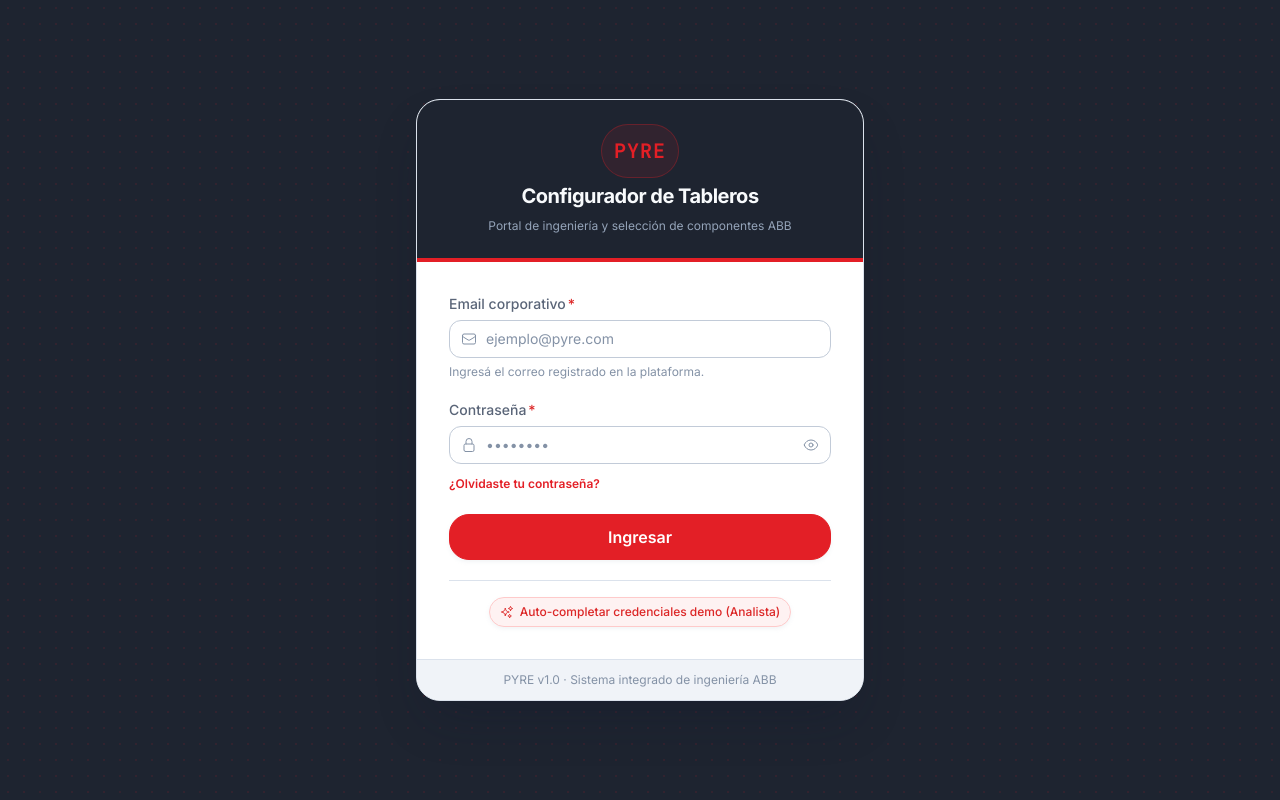
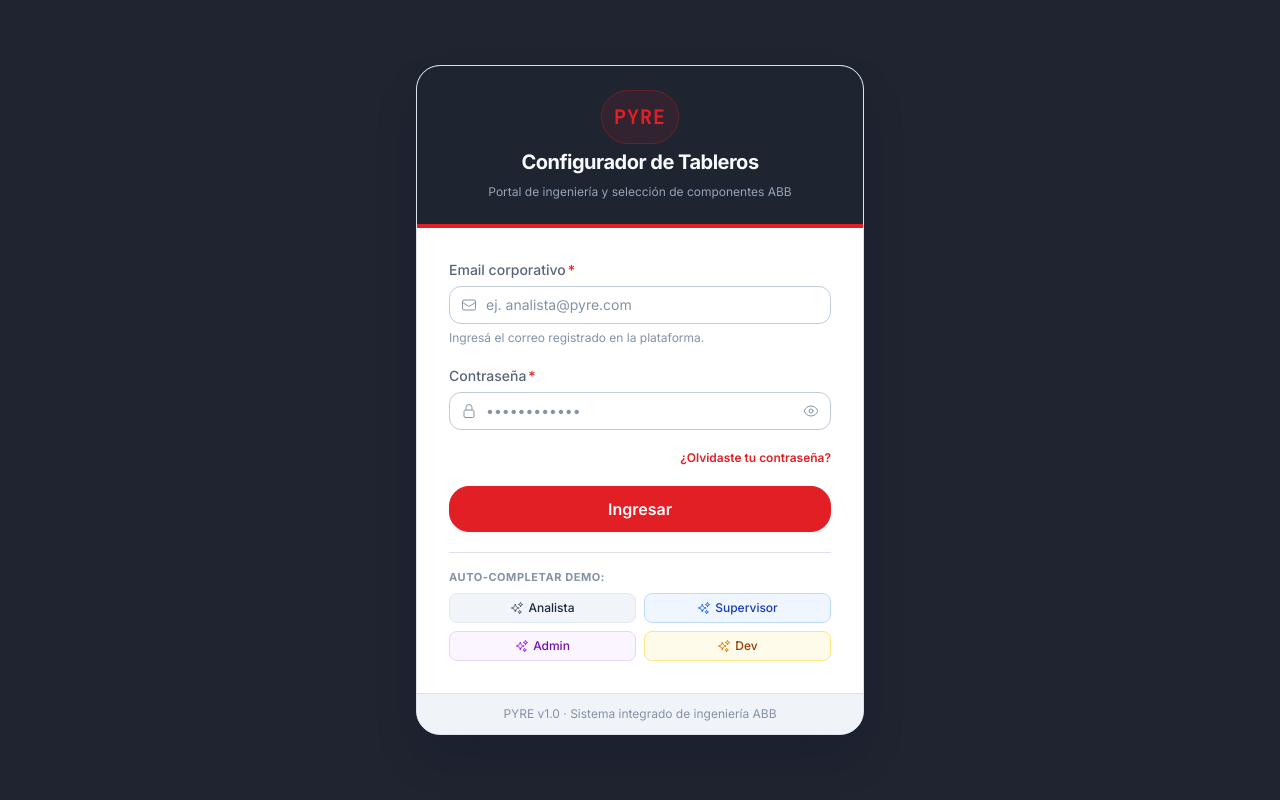
Before and after one commit to jbarchetta/app_pyre, a React (Vite) app in the folder frontend/: page /login in a window 1280 px wide. Built offline with nearby package versions, Linux system fonts and the light colour scheme.

Commit message:
fix(auth): corregir mapeo SQLAlchemy Enum rol_usuario y agregar auto-completar demo para los 4 roles

```diff
--- a/frontend/src/pages/LoginPage.tsx
+++ b/frontend/src/pages/LoginPage.tsx
@@ -81,8 +81,8 @@
     }
   }
 
-  function handleRellenarDemo() {
-    setEmail("analista@pyre.com");
+  function handleRellenarDemo(rol: "analista" | "supervisor" | "administrador" | "desarrollador" = "analista") {
+    setEmail(`${rol}@pyre.com`);
     setPassword("clave-demo-123");
     setError(null);
   }
@@ -140,40 +140,35 @@
           <Field label="Email corporativo" hint="Ingresá el correo registrado en la plataforma." required>
             {(p) => (
               <div className="relative">
-                <EnvelopeIcon
-                  className="pointer-events-none absolute inset-y-0 left-3 my-auto h-4 w-4 text-ink-subtle"
-                  aria-hidden="true"
-                />
+                <div className="pointer-events-none absolute inset-y-0 left-0 flex items-center pl-3 text-ink-subtle">
+                  <EnvelopeIcon className="h-4 w-4" />
+                </div>
                 <Input
                   {...p}
                   type="email"
-                  autoComplete="username"
+                  required
                   value={email}
                   onChange={(e) => setEmail(e.target.value)}
-                  placeholder="ejemplo@pyre.com"
-                  required
+                  placeholder="ej. analista@pyre.com"
                   className="pl-9"
                 />
               </div>
             )}
           </Field>
 
-          <div className="space-y-1.5">
           <Field label="Contraseña" required>
             {(p) => (
               <div className="relative">
-                  <LockClosedIcon
-                    className="pointer-events-none absolute inset-y-0 left-3 my-auto h-4 w-4 text-ink-subtle"
-                    aria-hidden="true"
-                  />
+                <div className="pointer-events-none absolute inset-y-0 left-0 flex items-center pl-3 text-ink-subtle">
+                  <LockClosedIcon className="h-4 w-4" />
+                </div>
                 <Input
                   {...p}
                   type={mostrarPassword ? "text" : "password"}
-                    autoComplete="current-password"
+                  required
                   value={password}
                   onChange={(e) => setPassword(e.target.value)}
-                    placeholder="••••••••"
-                    required
+                  placeholder="••••••••••••"
                   className="pl-9 pr-10"
                 />
                 <ToggleClave visible={mostrarPassword} onToggle={() => setMostrarPassword(!mostrarPassword)} />
@@ -181,10 +176,11 @@
             )}
           </Field>
 
+          <div className="flex items-center justify-end">
             <button
               type="button"
               onClick={() => {
-                setResetEmail(email || "analista@pyre.com");
+                setResetEmail(email);
                 setModalReset(true);
               }}
               className="text-xs font-semibold text-brand hover:underline"
@@ -197,17 +193,40 @@
             {cargando ? "Validando…" : "Ingresar"}
           </Button>
 
-          <div className="border-t border-line pt-4 text-center">
-            <Button
+          <div className="border-t border-line pt-4 space-y-2">
+            <div className="flex items-center justify-between text-[11px] text-ink-subtle uppercase font-bold tracking-wider">
+              <span>Auto-completar Demo:</span>
+            </div>
+            <div className="grid grid-cols-2 gap-2">
+              <button
                 type="button"
-              variant="danger"
-              size="sm"
-              onClick={handleRellenarDemo}
-              icon={<SparklesIcon className="h-3.5 w-3.5" />}
-              className="rounded-full"
+                onClick={() => handleRellenarDemo("analista")}
+                className="px-2.5 py-1.5 text-xs font-medium bg-slate-100 hover:bg-slate-200 text-slate-800 rounded-lg transition flex items-center justify-center gap-1 border border-slate-200"
               >
-              Auto-completar credenciales demo (Analista)
-            </Button>
+                <SparklesIcon className="w-3.5 h-3.5 text-slate-600" /> Analista
+              </button>
+              <button
+                type="button"
+                onClick={() => handleRellenarDemo("supervisor")}
+                className="px-2.5 py-1.5 text-xs font-medium bg-blue-50 hover:bg-blue-100 text-blue-800 rounded-lg transition flex items-center justify-center gap-1 border border-blue-200"
+              >
+                <SparklesIcon className="w-3.5 h-3.5 text-blue-600" /> Supervisor
+              </button>
+              <button
+                type="button"
+                onClick={() => handleRellenarDemo("administrador")}
+                className="px-2.5 py-1.5 text-xs font-medium bg-purple-50 hover:bg-purple-100 text-purple-800 rounded-lg transition flex items-center justify-center gap-1 border border-purple-200"
+              >
+                <SparklesIcon className="w-3.5 h-3.5 text-purple-600" /> Admin
+              </button>
+              <button
+                type="button"
+                onClick={() => handleRellenarDemo("desarrollador")}
+                className="px-2.5 py-1.5 text-xs font-medium bg-amber-50 hover:bg-amber-100 text-amber-800 rounded-lg transition flex items-center justify-center gap-1 border border-amber-200"
+              >
+                <SparklesIcon className="w-3.5 h-3.5 text-amber-600" /> Dev
+              </button>
+            </div>
           </div>
         </form>
 
```
Also changed, not shown: 1 other file (tests, documents, lock files or other folders). Lines whose indentation alone changed are shown as unchanged.
